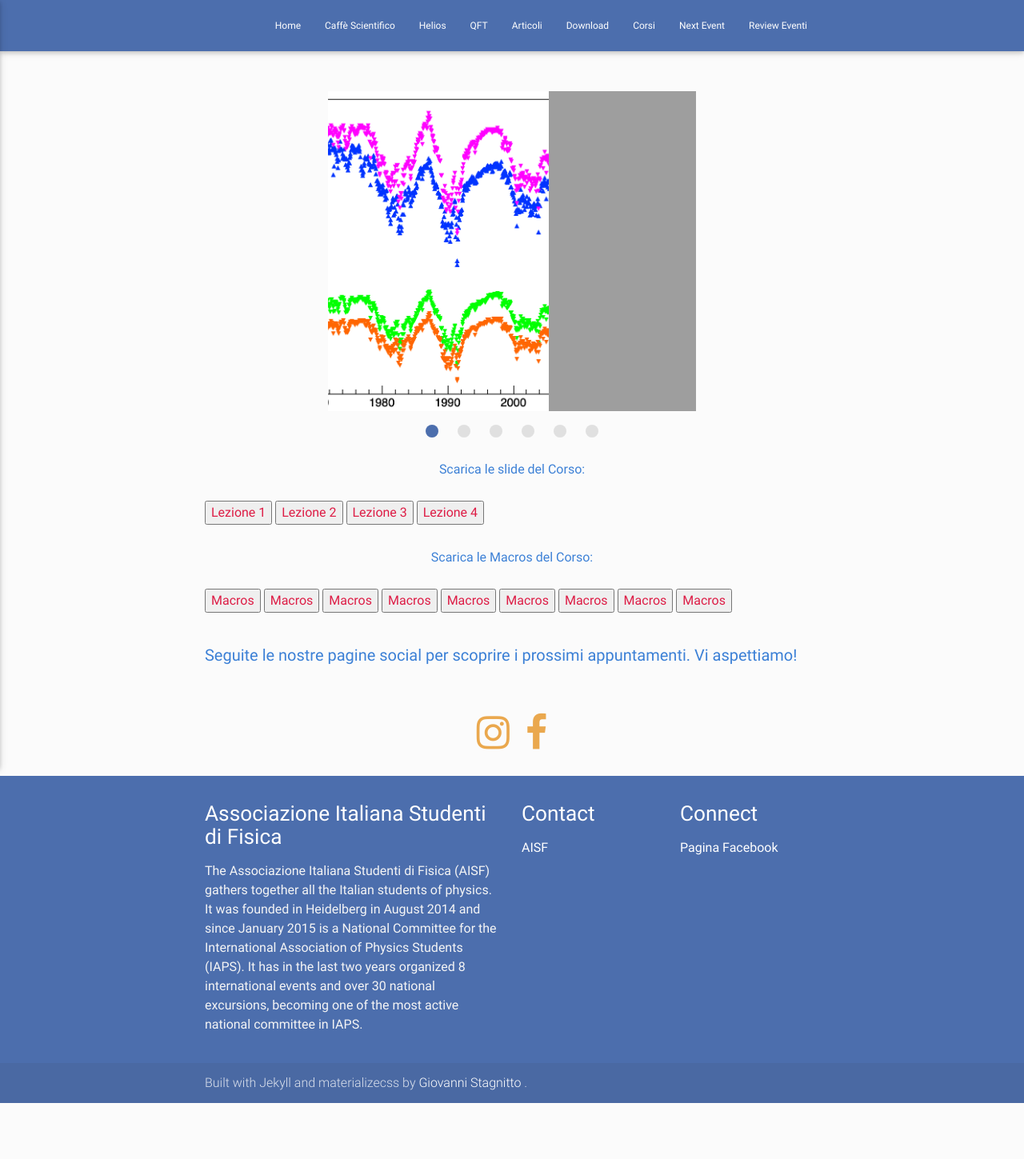
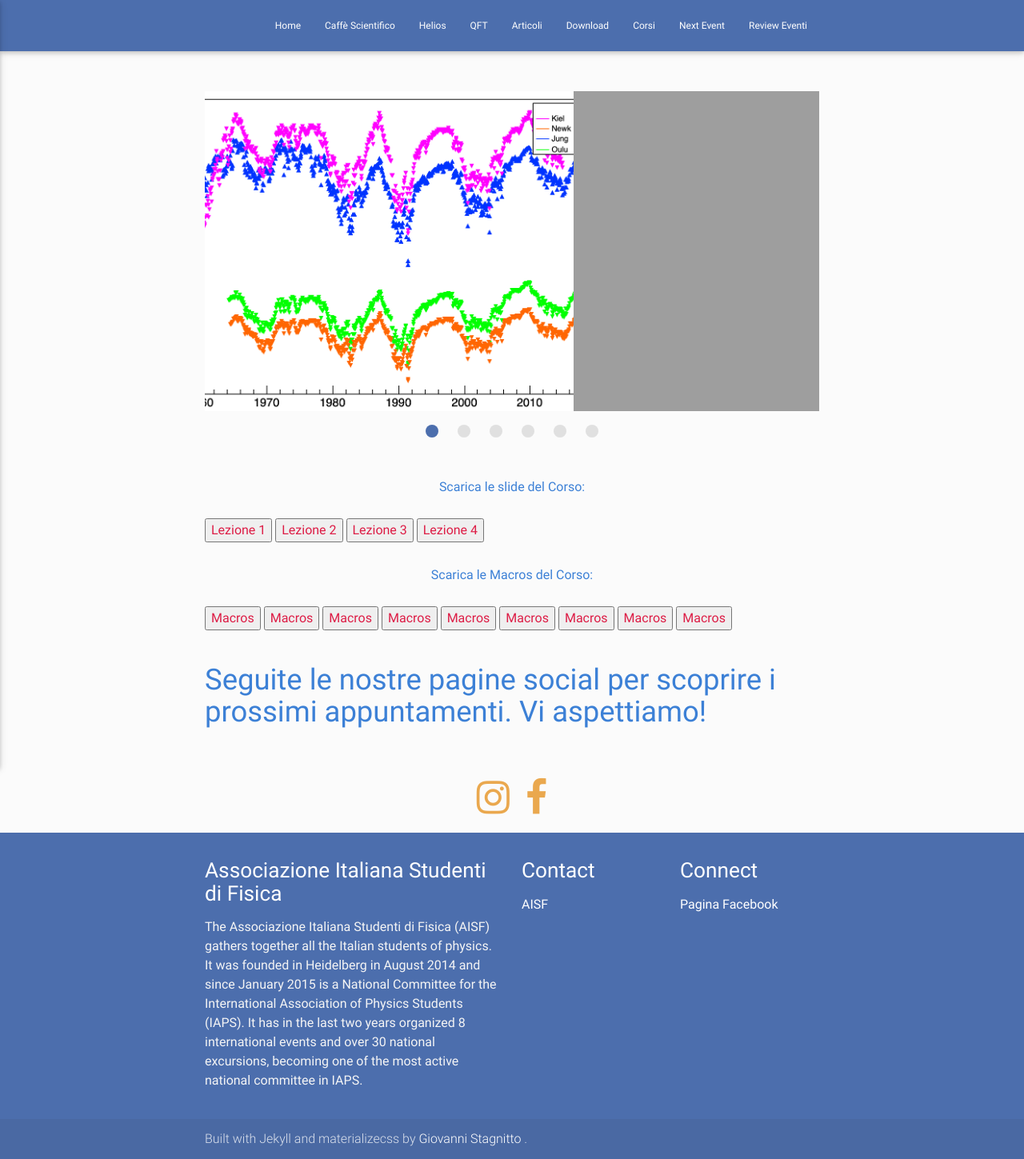
Before and after one commit to ai-sf/aisf_perugia, a Jekyll site: the page built from ROOT.html, in a window 1280 px wide. Shown: the whole page at 80% size. Built offline with Jekyll 4.4.1, drawn with Linux system fonts in a browser that asks for light colours; nearby versions of some CDN libraries; before the commit the page ends 1379 px from its top, so only the background shows below that.

Commit message:
Update ROOT.html

```diff
--- a/ROOT.html
+++ b/ROOT.html
@@ -6,20 +6,8 @@
 description: Leggi e Scarica gli articoli delle prime due edizioni di Helios
 ---
 <meta name="viewport" content="width=device-width, initial-scale=1">
-<style>
-.container {
-  position: relative;
-  width: 60%;
-}
 
-.container img {
-  width: 60%;
-  height: auto;
-}
 
-</style>
-
-<div class="container">
 <div class="section">
   <div class="slider" id="foto">
     <ul class="slides">
```
